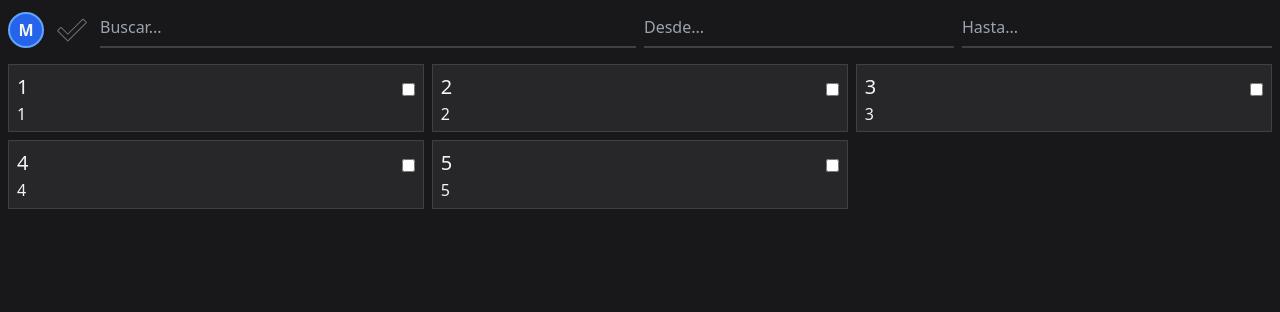
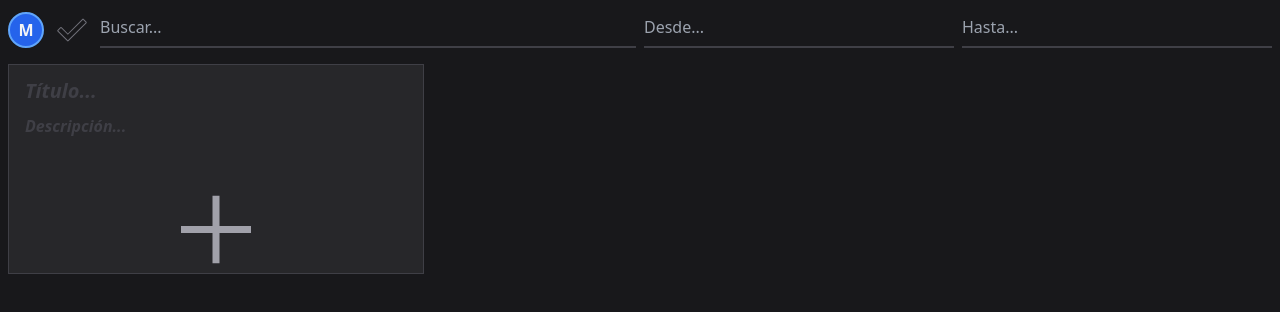
Before and after one commit to Matias-DR/mdr-todo-challenge-nextjs, a Next.js app: page / in a window 1280 px wide. Shown: the top 312 px of the page. Built offline with nearby package versions, Linux system fonts and the light colour scheme.

Commit message:
MOD: render the create task component, grided the tasks and aggregate logics

```diff
--- a/src/components/todo/task-set.tsx
+++ b/src/components/todo/task-set.tsx
@@ -1,48 +1,107 @@
 import { HomeContext } from '@/contexts'
-import { TaskComponent } from './'
-import { useContext, useEffect, useState } from 'react'
+import {
+  CreateTaskComponent,
+  TaskType,
+  TaskComponent
+} from './'
+import {
+  ReactNode,
+  useContext,
+  useEffect,
+  useState
+} from 'react'
 
 
-const _tasks = [
-  { title: '1', description: '1' },
-  { title: '2', description: '2' },
-  { title: '3', description: '3' },
-  { title: '4', description: '4' },
-  { title: '5', description: '5' }
-]
+/**
+ * A task set component that can be used to display a set of tasks and
+ * aggregate them.
+ */
+export default function TaskSetComponent(): ReactNode {
+  const [tasks, setTasks] = useState<any[]>([])
+  const {
+    status,
+    searched,
+    dateFrom,
+    dateTo
+  } = useContext(HomeContext)
 
-export default function TaskSetComponent() {
-  const [tasks, setTasks] = useState(_tasks)
-  const context = useContext(HomeContext)
+  /**
+   * Create a task, aggregate it to the set of tasks and send it to the
+   * endpoint for creating tasks. Does not allow to create without both title
+   * and description, needs almost one of them.
+   * @param {TaskType} task - The task to create.
+   */
+  const handleCreate = (task: TaskType) => {
+    if (!task.title && !task.description) return
+    // POST /api/task/ → setTasks(tasksFetched)
+    setTasks([
+      task,
+      ...tasks
+    ])
+  }
 
-  useEffect(() => { }, [tasks])
+  // const handleModify = ()
 
+  /**
+   * Remove a task by primary key and send it to the endpoint for removing
+   * tasks.
+   * @param pk - The primary key of the task to remove.
+   */
+  const handleRemove = (pk: number): void => {
+    setTasks(tasks.filter((_, index) => index !== pk))
+  }
+
+  /**
+   * Create the order of the task by your index.
+   * @param index - The index of the task.
+   */
+  const craftOrder = (index: number): string => `order-${index + 1}`
+
+  // Re-render the list of tasks when they are removed or added.
   useEffect(() => {
-    if (context.add) {
-      context.setAdd(false)
-      setTasks([
-        { title: '', description: '' },
-        ...tasks
-      ])
-    }
-  },
-    [context.add]
-  )
+    console.log('tasks', tasks)
+  }, [tasks])
 
-  return <div className='w-full flex flex-wrap place-content-start gap-2'>
-    {Object.entries(tasks).map((
-      entry,
+  return <div className='
+    w-full
+    grid
+    grid-rows-2
+    grid-cols-1 sm:grid-cols-3 2xl:grid-cols-4
+    gap-2
+  '>
+
+    {/* Add task button */}
+    <div
+      key={'add-task-button'}
+      className='
+        min-h-[13.1rem]
+        row-span-2
+        order-0
+      '
+    >
+      <CreateTaskComponent handleCreate={handleCreate} />
+    </div>
+
+    {/* Tasks */}
+    {tasks.map((
+      elem,
       index
     ) => <div
-      key={'TaskComponent-container-' + entry[0]}
-      className={`basis-full sm:basis-[49.41%] lg:basis-[32.9%] 2xl:basis-[24.6%] ${index === 0 ? 'order-first' : ''}`}
+      key={'task-container-' + index}
+      className={`
+        size-full
+        ${craftOrder(index)}
+      `}
     >
-        <TaskComponent
-          key={'TaskComponent-' + entry[0]}
-          id={entry[0]}
-          title={entry[1].title}
-          description={entry[1].description}
-        />
-      </div>)}
+      <TaskComponent
+        key={'task-' + index}
+        pk={index}
+        title={elem.title}
+        description={elem.description}
+        completed={false}
+        created={new Date()}
+        handleRemove={handleRemove}
+      />
+    </div>)}
   </div>
 }
```
